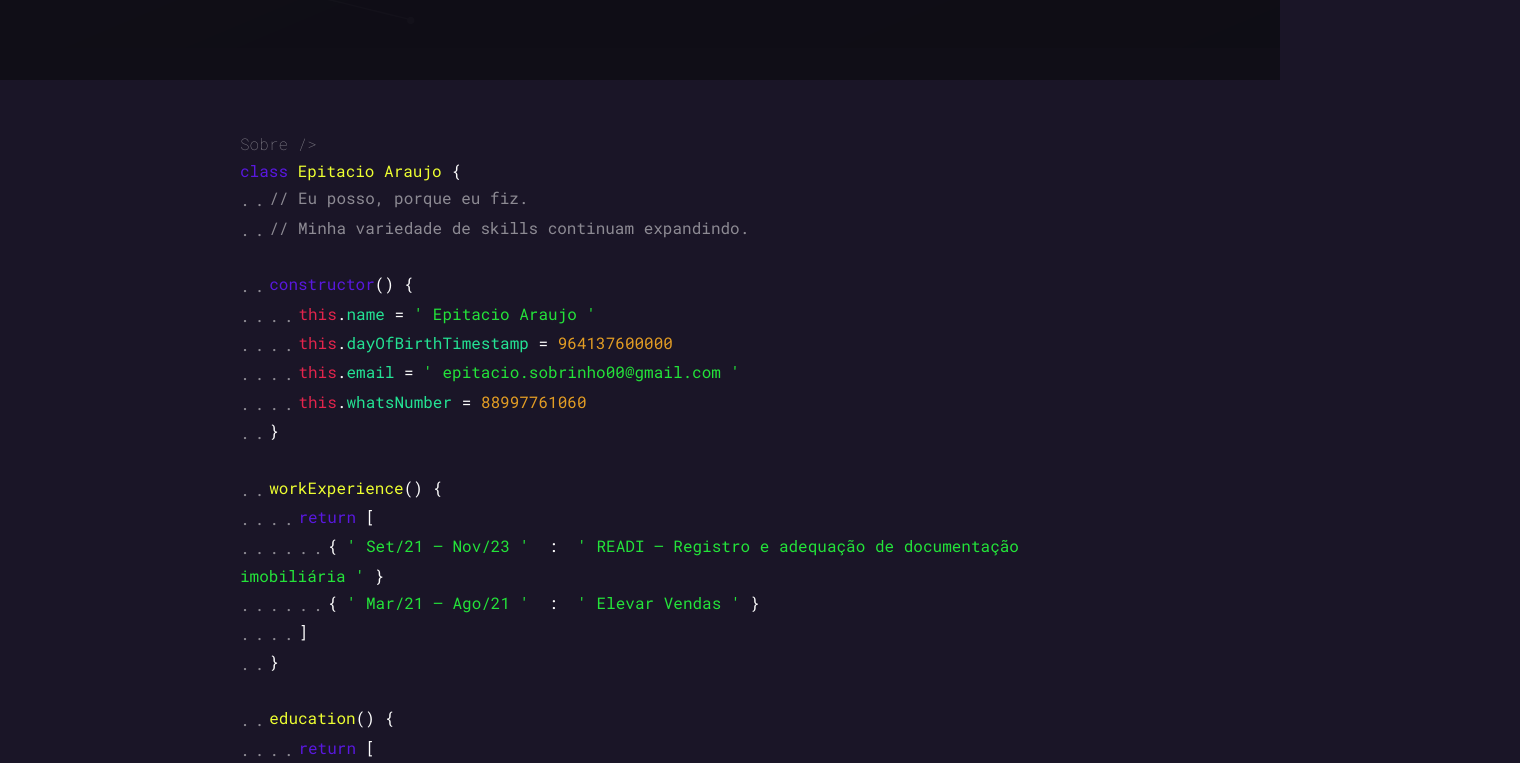
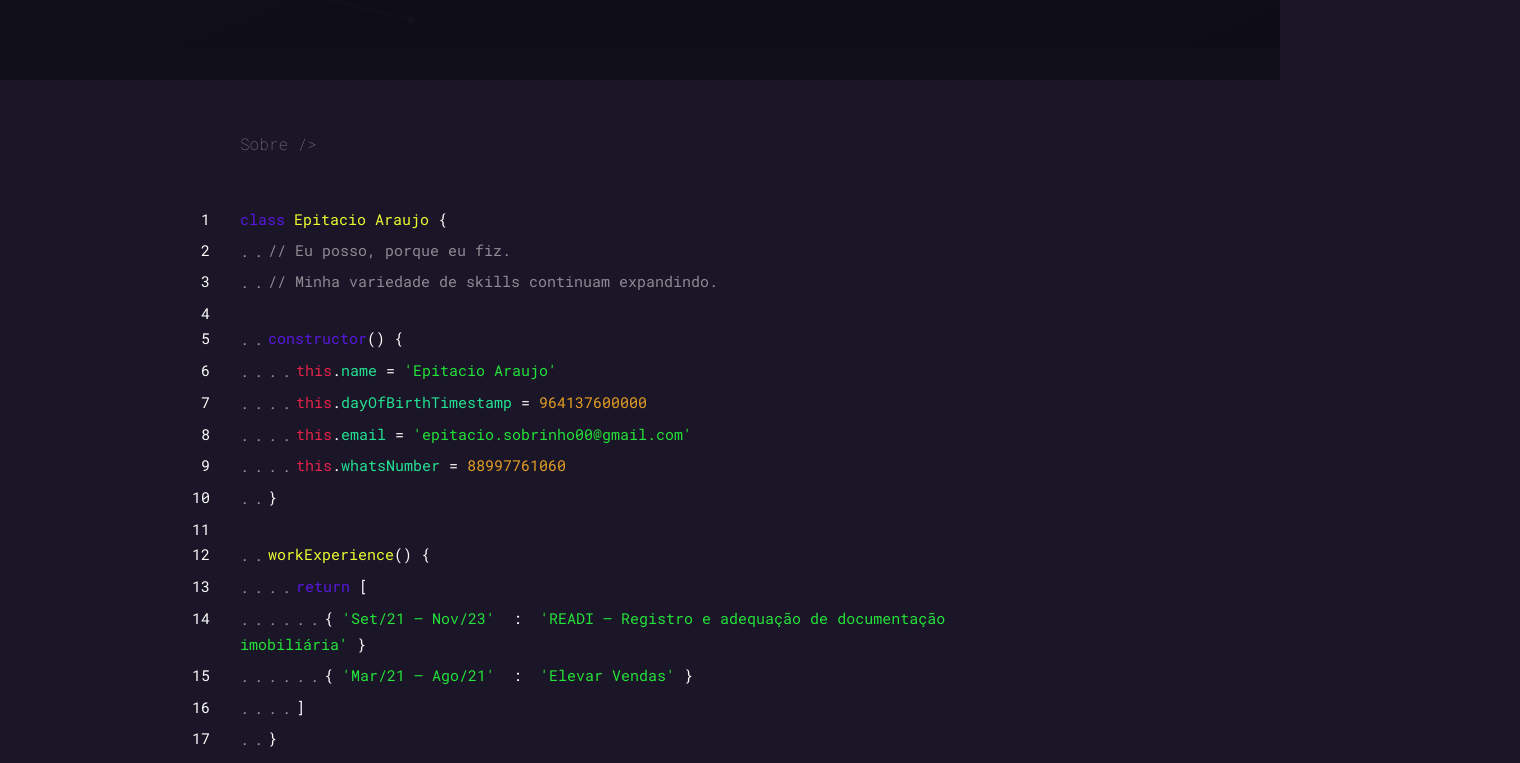
Before and after one commit to EpitacioAraujo/EpitacioAraujo, a React (Vite) app: page / in a window 1280 px wide. Shown: the part 720-1483 px from the top of the page, 1520 px wide, since content can reach past the window. Built offline with nearby package versions, Linux system fonts and the light colour scheme.

Commit message:
finished about section

```diff
--- a/src/components/Icons/IconsFacade/index.tsx
+++ b/src/components/Icons/IconsFacade/index.tsx
@@ -7,9 +7,10 @@ const iconsList = {
 } as const;
 
 interface Props extends IconBaseProps {
-  iconName: keyof typeof iconsList;
+  $iconName: keyof typeof iconsList;
 }
 
 export default function IconsFacade(props: Props) {
-  return iconsList[props.iconName](props);
+  const { $iconName, ...restProps } = props;
+  return iconsList[props.$iconName](restProps);
 }
--- a/src/components/Icons/index.tsx
+++ b/src/components/Icons/index.tsx
@@ -3,14 +3,14 @@ import IconsFacade from "./IconsFacade";
 
 type IconsFacedeProps = ComponentProps<typeof IconsFacade>;
 
-interface Props extends Omit<IconsFacedeProps, "iconName"> {
-  name: IconsFacedeProps["iconName"];
+interface Props extends Omit<IconsFacedeProps, "$iconName"> {
+  name: IconsFacedeProps["$iconName"];
 }
 
 function Icons(props: Props) {
   const { name } = props;
 
-  return <IconsFacade {...props} iconName={name} />;
+  return <IconsFacade {...props} $iconName={name} />;
 }
 
 export default Icons;
--- a/src/pages/landing/sections/about/index.tsx
+++ b/src/pages/landing/sections/about/index.tsx
@@ -11,7 +11,7 @@ const tabs = (total: number) => {
 };
 
 const setQuotes = (text: string) => {
-  return `' ${text} '`;
+  return `'${text}'`;
 };
 
 const setNBSP = (total: number) => {
@@ -46,22 +46,28 @@ const grey = (text: string) => {
   return `<span class="${styles.grey}">${text}</span>`;
 };
 
+const row = (rowDt: string) => {
+  return `<span class="${styles.row}">${rowDt}</span>`;
+};
+
 const generateConstructorString = () => {
   const atributes = [
     ["name", setQuotes("Epitacio Araujo")],
     ["dayOfBirthTimestamp", 964137600000],
     ["email", setQuotes("epitacio.sobrinho00@gmail.com")],
     ["whatsNumber", 88997761060],
-  ]
-    .map(([attribute, value]: any[]) => {
-      const valueString = (typeof value === "string" ? green : orange)(value);
-      return `${tabs(2)}${red("this")}.${lightGreen(
-        attribute
-      )} = ${valueString}`;
-    })
-    .join("<br />");
+  ].map(([attribute, value]: any[]) => {
+    const valueString = (typeof value === "string" ? green : orange)(value);
+    return row(
+      `${tabs(2)}${red("this")}.${lightGreen(attribute)} = ${valueString}`
+    );
+  });
 
-  return [`${tabs(1)}${purple("constructor")}() {`, atributes, `${tabs(1)}}`];
+  return [
+    row(`${tabs(1)}${purple("constructor")}() {`),
+    ...atributes,
+    row(`${tabs(1)}}`),
+  ];
 };
 
 const generateWorkMethodString = () => {
@@ -72,19 +78,19 @@ const generateWorkMethodString = () => {
     ],
     ["Mar/21 – Ago/21", "Elevar Vendas"],
   ].map(([time, value]: any[]) => {
-    return (
+    return row(
       `${tabs(3)}{ ${green(setQuotes(time))}` +
-      `${setNBSP(2)}:${setNBSP(2)}` +
-      `${green(setQuotes(value))} }`
+        `${setNBSP(2)}:${setNBSP(2)}` +
+        `${green(setQuotes(value))} }`
     );
   });
 
   return [
-    `${tabs(1)}${yellow("workExperience")}() {`,
-    `${tabs(2)}${purple("return")} [`,
+    row(`${tabs(1)}${yellow("workExperience")}() {`),
+    row(`${tabs(2)}${purple("return")} [`),
     ...itensList,
-    `${tabs(2)}]`,
-    `${tabs(1)}}`,
+    row(`${tabs(2)}]`),
+    row(`${tabs(1)}}`),
   ];
 };
 
@@ -93,19 +99,19 @@ const generateEducationalMethodString = () => {
     [`2021-now`, `Unicesumar - Engenharia de Software`],
     [`2015-2018`, `EEEP Monsenho Odorico de Andrade - Técnico em Informática`],
   ].map(([attribute, value]) => {
-    return (
+    return row(
       `${tabs(3)}{ ${green(setQuotes(attribute))}` +
-      `${setNBSP(2)}:${setNBSP(2)}` +
-      `${green(setQuotes(value))} },`
+        `:` +
+        `${green(setQuotes(value))} },`
     );
   });
 
   return [
-    `${tabs(1)}${yellow("education")}() {`,
-    `${tabs(2)}${purple("return")} [`,
+    row(`${tabs(1)}${yellow("education")}() {`),
+    row(`${tabs(2)}${purple("return")} [`),
     ...atributes,
-    `${tabs(2)}]`,
-    `${tabs(1)}}`,
+    row(`${tabs(2)}]`),
+    row(`${tabs(1)}}`),
   ];
 };
 
@@ -138,39 +144,53 @@ const generateSkillMethodString = () => {
     .join("&nbsp;&nbsp;,&nbsp;&nbsp;");
 
   return [
-    `${tabs(1)}${yellow("skills")}() {`,
-    `${tabs(2)}${purple("return")} [ ${skills} ]`,
-    `${tabs(1)}}`,
-    `}`,
+    row(`${tabs(1)}${yellow("skills")}() {`),
+    row(`${tabs(2)}${purple("return")} [ ${skills} ]`),
+    row(`${tabs(1)}}`),
+    row(`}`),
   ];
 };
 
 const rows = [
-  `${purple("class")} ${yellow("Epitacio Araujo")} {`,
-  `${tabs(1)}${grey("// Eu posso, porque eu fiz.")}`,
-  `${tabs(1)}${grey("// Minha variedade de skills continuam expandindo.")}`,
-  ``,
+  row(`${purple("class")} ${yellow("Epitacio Araujo")} {`),
+  row(`${tabs(1)}${grey("// Eu posso, porque eu fiz.")}`),
+  row(
+    `${tabs(1)}${grey("// Minha variedade de skills continuam expandindo.")}`
+  ),
+  row(`<div class="${styles.voidRow}"></div>`),
   ...generateConstructorString(),
-  ``,
+  row(`<div class="${styles.voidRow}"></div>`),
   ...generateWorkMethodString(),
-  ``,
+  row(`<div class="${styles.voidRow}"></div>`),
   ...generateEducationalMethodString(),
-  ``,
+  row(`<div class="${styles.voidRow}"></div>`),
   ...generateSkillMethodString(),
-].join("<br />");
+].join("");
 
 function About() {
   const divRef = useRef({} as HTMLDivElement);
 
   useLayoutEffect(() => {
     divRef.current.innerHTML = rows;
+
+    const rowsList = document.querySelectorAll(`.${styles.row}`);
+
+    console.log(rowsList);
+    rowsList.forEach((element, index) => {
+      const { offsetHeight, style } = element as HTMLSpanElement;
+
+      style.setProperty("--rowHeight", `${offsetHeight}px`);
+      style.setProperty("--rowNumber", `${index + 1}`);
+
+      console.log(style);
+    });
   }, []);
 
   return (
     <div className={styles.container}>
       <SectionTitle title="Sobre" />
 
-      <div ref={divRef}></div>
+      <div ref={divRef} className={styles.content}></div>
     </div>
   );
 }
--- a/src/pages/landing/sections/about/styles.module.scss
+++ b/src/pages/landing/sections/about/styles.module.scss
@@ -8,6 +8,10 @@
   position: relative;
 
   font-family: Roboto mono;
+
+  display: flex;
+  flex-direction: column;
+  gap: 50px;
 
   &:before {
     content: "";
@@ -30,6 +34,16 @@
   & > * {
     z-index: 2;
     position: relative;
+  }
+}
+
+.content {
+  display: flex;
+  flex-direction: column;
+  gap: 5px;
+
+  * {
+    font-size: 1.5rem !important;
   }
 }
 
@@ -66,3 +80,46 @@
 .grey {
   color: $font-subtle;
 }
+
+.row {
+  z-index: inherit;
+  position: relative;
+
+  cursor: default;
+
+  &:before {
+    content: "";
+    width: 200vw;
+    height: var(--rowHeight);
+    position: absolute;
+    top: 0px;
+    left: 0px;
+
+    transform: translateX(-50%);
+
+    // z-index: inherit;
+    z-index: -1;
+  }
+
+  &:after {
+    counter-reset: rowNumber var(--rowNumber);
+    content: counter(rowNumber);
+    position: absolute;
+    top: 0px;
+    left: 0px;
+
+    z-index: 1;
+
+    transform: translateX(calc(-100% - 30px));
+  }
+
+  &:hover {
+    &::before {
+      background-color: rgba($color: #000000, $alpha: 0.2);
+    }
+  }
+}
+
+.voidRow {
+  height: 2rem;
+}
--- a/src/pages/landing/sections/contact/index.tsx
+++ b/src/pages/landing/sections/contact/index.tsx
@@ -24,9 +24,9 @@ function Contact() {
         <SectionTitle title="Contato" />
 
         <ul>
-          {CONTACT_MEDIAS.map(({ icon, name }) => {
+          {CONTACT_MEDIAS.map(({ icon, name }, index) => {
             return (
-              <li>
+              <li key={index}>
                 <Icons name={icon} />
                 {name}
               </li>
--- a/src/pages/landing/sections/header/index.tsx
+++ b/src/pages/landing/sections/header/index.tsx
@@ -2,7 +2,6 @@ import classNames from "classnames";
 import styles from "./styles.module.scss";
 
 function Header() {
-  console.log(styles);
   const containerClasses = classNames([styles.container], {
     [styles.inactive]: false,
   });
```
